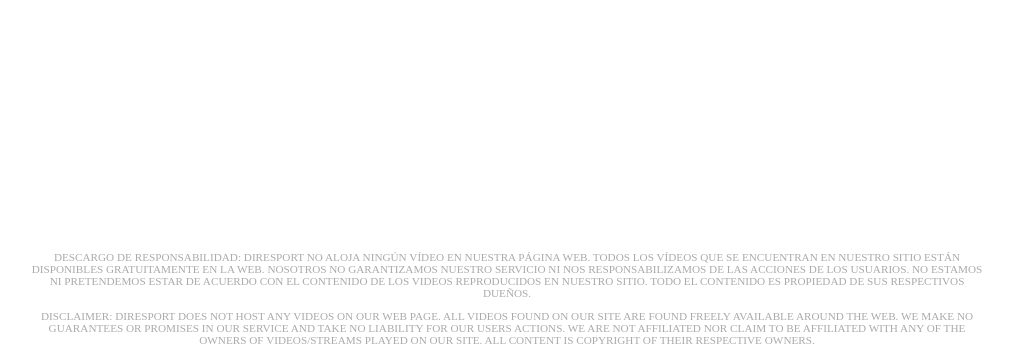
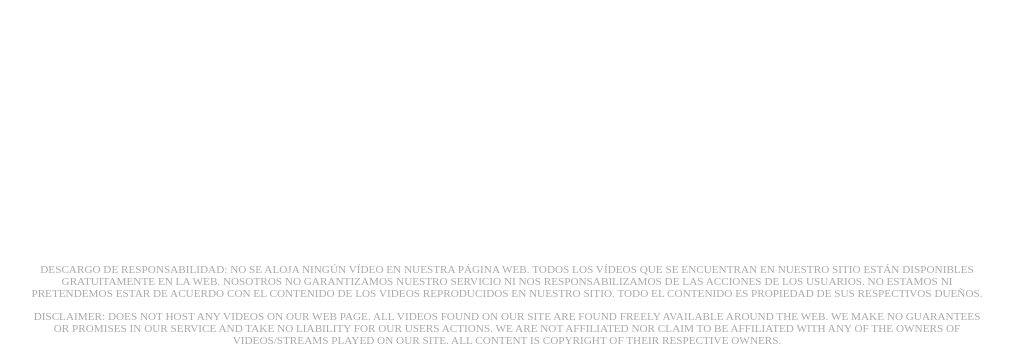
Before and after one commit to damenor/vanilla-live-app, a plain HTML site: page index.html in a window 1280 px wide. Shown: the part 446-800 px from the top of the page, without its empty margins (133-1146 px from the left). Drawn offline with Linux system fonts and the light colour scheme.

Commit message:
first version

```diff
--- a/index.html
+++ b/index.html
@@ -58,11 +58,11 @@
 
   <footer>
     <p>
-      DESCARGO DE RESPONSABILIDAD: DIRESPORT NO ALOJA NINGÚN VÍDEO EN NUESTRA PÁGINA WEB. TODOS LOS VÍDEOS QUE SE ENCUENTRAN EN NUESTRO SITIO ESTÁN DISPONIBLES GRATUITAMENTE EN LA WEB. NOSOTROS NO GARANTIZAMOS NUESTRO SERVICIO NI NOS RESPONSABILIZAMOS DE LAS ACCIONES DE LOS USUARIOS. NO ESTAMOS NI PRETENDEMOS ESTAR DE ACUERDO CON EL CONTENIDO DE LOS VIDEOS REPRODUCIDOS EN NUESTRO SITIO. TODO EL CONTENIDO ES PROPIEDAD DE SUS RESPECTIVOS DUEÑOS.
+      DESCARGO DE RESPONSABILIDAD: NO SE ALOJA NINGÚN VÍDEO EN NUESTRA PÁGINA WEB. TODOS LOS VÍDEOS QUE SE ENCUENTRAN EN NUESTRO SITIO ESTÁN DISPONIBLES GRATUITAMENTE EN LA WEB. NOSOTROS NO GARANTIZAMOS NUESTRO SERVICIO NI NOS RESPONSABILIZAMOS DE LAS ACCIONES DE LOS USUARIOS. NO ESTAMOS NI PRETENDEMOS ESTAR DE ACUERDO CON EL CONTENIDO DE LOS VIDEOS REPRODUCIDOS EN NUESTRO SITIO. TODO EL CONTENIDO ES PROPIEDAD DE SUS RESPECTIVOS DUEÑOS.
     </p>
 
     <p>
-      DISCLAIMER: DIRESPORT DOES NOT HOST ANY VIDEOS ON OUR WEB PAGE. ALL VIDEOS FOUND ON OUR SITE ARE FOUND FREELY AVAILABLE AROUND THE WEB. WE MAKE NO GUARANTEES OR PROMISES IN OUR SERVICE AND TAKE NO LIABILITY FOR OUR USERS ACTIONS. WE ARE NOT AFFILIATED NOR CLAIM TO BE AFFILIATED WITH ANY OF THE OWNERS OF VIDEOS/STREAMS PLAYED ON OUR SITE. ALL CONTENT IS COPYRIGHT OF THEIR RESPECTIVE OWNERS.
+      DISCLAIMER: DOES NOT HOST ANY VIDEOS ON OUR WEB PAGE. ALL VIDEOS FOUND ON OUR SITE ARE FOUND FREELY AVAILABLE AROUND THE WEB. WE MAKE NO GUARANTEES OR PROMISES IN OUR SERVICE AND TAKE NO LIABILITY FOR OUR USERS ACTIONS. WE ARE NOT AFFILIATED NOR CLAIM TO BE AFFILIATED WITH ANY OF THE OWNERS OF VIDEOS/STREAMS PLAYED ON OUR SITE. ALL CONTENT IS COPYRIGHT OF THEIR RESPECTIVE OWNERS.
     </p>
   </footer>
 
```
